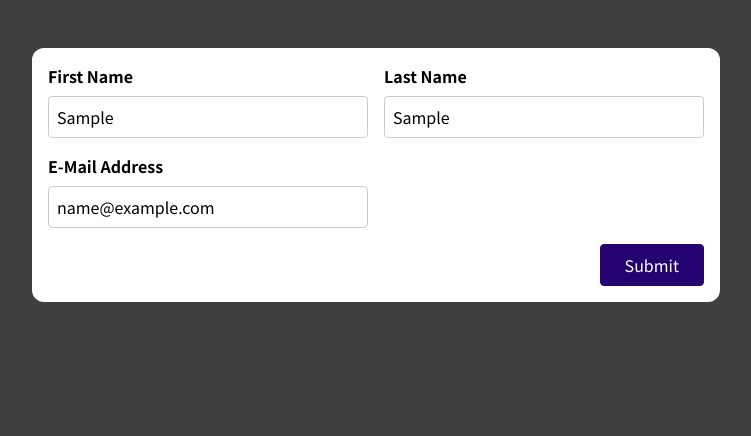
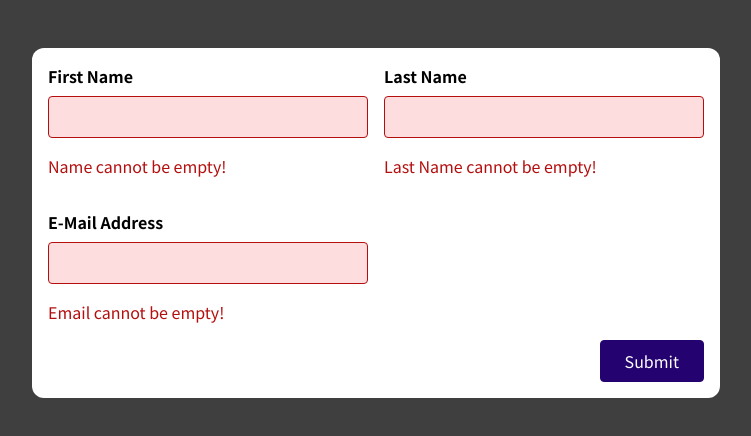
Before and after one commit to RajMazing/ReactForms-UserInput, a React (Create React App) app: page / in a window 1280 px wide. Both pictures are taken after typing "Sample", "Sample", "name@example.com" into the empty fields and a click on the button "Submit". Shown: the top 436 px of the page, without its empty margins (264-1015 px from the left). Built offline with nearby package versions, Linux system fonts and the light colour scheme.

Commit message:
BasicForm component now handles state when user inputs an empty string. howeever there is a bug after submitting a form. the error diplays even when passing validation checks

```diff
--- a/src/components/BasicForm.js
+++ b/src/components/BasicForm.js
@@ -1,65 +1,114 @@
-import { useRef, useState } from 'react'
-
-
+import { useRef, useState } from "react";
 
 const BasicForm = (props) => {
 	const inputRefName = useRef();
-  const inputRefLastName = useRef()
-  const inputRefEmail = useRef()
+	const inputRefLastName = useRef();
+	const inputRefEmail = useRef();
 
-  const [ nameEntered, setNameEntered ] = useState();
-  const [ lastNameEntered, setLastNameEntered ] = useState()
-  const [ emailEntered, setEmailEntered ] = useState()
+	const [nameEntered, setNameEntered] = useState("");
+	const [lastNameEntered, setLastNameEntered] = useState("");
+	const [emailEntered, setEmailEntered] = useState("");
+	const [validName, setValidName] = useState(false);
+	const [validLastName, setValidLastName] = useState(false);
+	const [validEmail, setValidEmail] = useState(false);
 
+	const [nameTouched, setNameTouched] = useState(false);
+	const [lastNameTouched, setLastNameTouched] = useState(false);
+	const [emailTouched, setEmailTouched] = useState(false);
 
-  const inputNameChangeHandler = event => {
-    setNameEntered(event.target.value)
+	const inputNameChangeHandler = (event) => {
+		setNameEntered(event.target.value);
+	};
 
+	const inputLastNameChangeHandler = (event) => {
+		setLastNameEntered(event.target.value);
+	};
+
+	const inputEmailChangeHandler = (event) => {
+		setEmailEntered(event.target.value);
+	};
+
+	const formSubmission = (event) => {
+		event.preventDefault();
+
+		setNameTouched(true)
+    setLastNameTouched(true)
+    setEmailTouched(true)
+
+		if (nameEntered.trim() === "") {
+			setValidName(false);
+			return;
+		} else if (lastNameEntered.trim === "") {
+			setValidLastName(false);
+			return;
+		} else if (emailEntered.trim === "") {
+			setValidEmail(false);
+			return;
 		}
 
-  const inputLastNameChangeHandler = event => {
+		// const newNameValue = inputRefName.current.value;
+		// const newLastNameValue = inputRefLastName.current.value;
+		// const newEmailValue = inputRefEmail.current.value;
 
-    setLastNameEntered(event.target.value)
+		// console.log(newNameValue, newLastNameValue, newEmailValue)
 
-  }
+		setNameEntered("");
+		setLastNameEntered("");
+		setEmailEntered("");
+	};
 
-  const inputEmailChangeHandler = event => {
+	const nameInputIsInvalid = !validName && nameTouched;
+	const lastNameInputIsInvalid = !validLastName && lastNameTouched;
+	const emailInputIsInvalid = !validEmail && emailTouched;
 
-    setEmailEntered(event.target.value)
-  }
-
-  const formSubmission = event => {
-    event.preventDefault();
-
-    console.log(nameEntered, lastNameEntered, emailEntered)
-
-    const newNameValue = inputRefName.current.value;
-    const newLastNameValue = inputRefLastName.current.value;
-    const newEmailValue = inputRefEmail.current.value;
-
-
-    console.log(newNameValue, newLastNameValue, newEmailValue)
-  }
-
-
+	const enteredNameInput = validName ? "form-control" : "form-control invalid";
+	const enteredLastNameInput = validLastName
+		? "form-control"
+		: "form-control invalid";
+	const enteredEmailInput = validEmail
+		? "form-control"
+		: "form-control invalid";
 
 	return (
 		<form onSubmit={formSubmission}>
-      <div className='control-group'>
-        <div className='form-control'>
-          <label htmlFor='name'>First Name</label>
-          <input ref={inputRefName} type='text' id='name' onChange={inputNameChangeHandler} />
+			<div className="control-group">
+				<div className={enteredNameInput}>
+					<label htmlFor="name">First Name</label>
+					<input
+						ref={inputRefName}
+						type="text"
+						id="name"
+						onChange={inputNameChangeHandler}
+						value={nameEntered}
+					/>
+					{nameInputIsInvalid && <p className="error-text">Name cannot be empty!</p>}
 				</div>
-        <div className='form-control'>
-          <label htmlFor='name'>Last Name</label>
-          <input ref={inputRefLastName} type='text' id='lastname' onChange={inputLastNameChangeHandler} />
+				<div className={enteredLastNameInput}>
+					<label htmlFor="name">Last Name</label>
+					<input
+						ref={inputRefLastName}
+						type="text"
+						id="lastname"
+						onChange={inputLastNameChangeHandler}
+						value={lastNameEntered}
+					/>
+					{lastNameInputIsInvalid && (
+						<p className="error-text">Last Name cannot be empty!</p>
+					)}
 				</div>
 			</div>
-      <div className='form-control'>
-        <label htmlFor='email'>E-Mail Address</label>
-        <input ref={inputRefEmail} type='email' id='email' onChange={inputEmailChangeHandler} />
+			<div className={enteredEmailInput}>
+				<label htmlFor="email">E-Mail Address</label>
+				<input
+					ref={inputRefEmail}
+					type="email"
+					id="email"
+					onChange={inputEmailChangeHandler}
+					value={emailEntered}
+				/>
+				{emailInputIsInvalid && <p className="error-text">Email cannot be empty!</p>}
 			</div>
-      <div className='form-actions'>
+			<div className="form-actions">
 				<button>Submit</button>
 			</div>
 		</form>
```
Also changed, not shown: 1 other file (tests, documents, lock files or other folders). Lines whose indentation alone changed are shown as unchanged.
